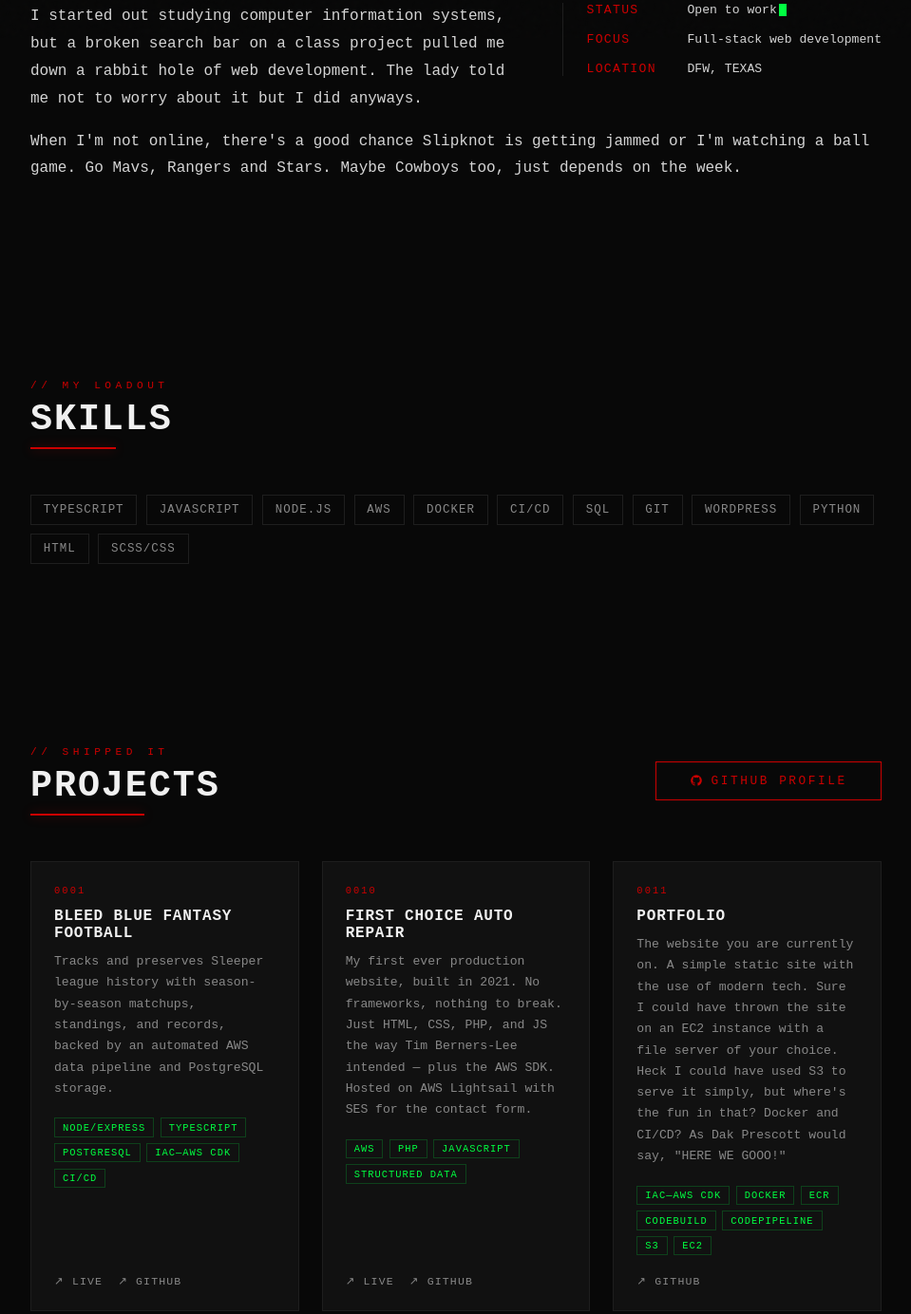
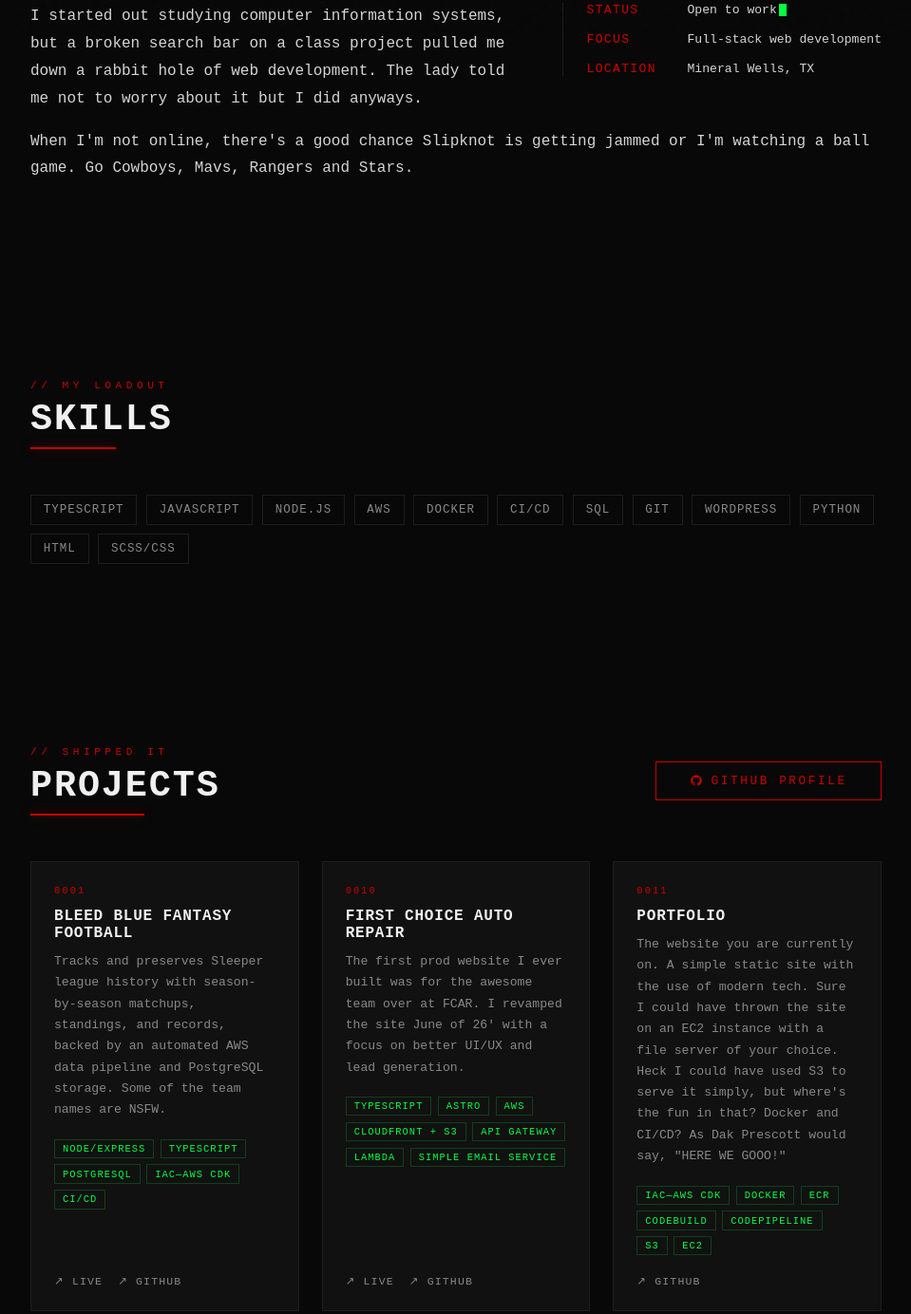
Before and after one commit to ballhog23/portfolio, a plain HTML site: page site/index.html in a window 1280 px wide. Shown: the part 1013-2397 px from the top of the page at 95% size, without its empty margins (160-1119 px from the left). Drawn offline with Linux system fonts and the light colour scheme.

Commit message:
updated fcar to reflex new changes -> caddy version bump

```diff
--- a/site/index.html
+++ b/site/index.html
@@ -6,11 +6,11 @@
   <meta name="viewport" content="width=device-width, initial-scale=1.0" />
   <meta name="theme-color" content="#080808" />
   <meta name="description"
-    content="Caleb Pirkle is a web developer located in DFW, Texas, building modern web applications and digital experiences." />
-  <title>Caleb Pirkle — Web Developer</title>
+    content="Caleb Pirkle is a web developer located in Mineral Wells, TX, building modern web applications and digital experiences." />
+  <title>Caleb Pirkle — Web Developer — Mineral Wells, TX</title>
   <link rel="icon" type="image/svg+xml" href="favicon.svg" />
   <link rel="stylesheet" href="style.css" />
-  <script src="main.js" defer></script>
+  <script src="main.js" async defer></script>
 </head>
 
 <body>
@@ -25,8 +25,8 @@
   </nav>
   <main>
     <section id="hero">
-      <h1 class="hero-name" data-text="Caleb Pirkle">Caleb Pirkle</h1>
-      <p class="hero-title">Web Developer</p>
+      <p class="hero-name" data-text="Caleb Pirkle">Caleb Pirkle</p>
+      <h1 class="hero-title">Web Developer</h1>
       <a href="#projects" class="hero-cta">View My Work</a>
     </section>
     <section id="about">
@@ -44,7 +44,7 @@
           </div>
           <div class="detail-row">
             <span class="detail-label">Location</span>
-            <span class="detail-value">DFW, TEXAS</span>
+            <span class="detail-value">Mineral Wells, TX</span>
           </div>
         </div>
         <div class="about-bio reveal">
@@ -54,7 +54,7 @@
           </p>
           <p>
             When I'm not online, there's a good chance Slipknot is getting jammed or I'm watching a ball game.
-            Go Mavs, Rangers and Stars. Maybe Cowboys too, just depends on the week.
+            Go Cowboys, Mavs, Rangers and Stars.
           </p>
         </div>
       </div>
@@ -99,7 +99,7 @@
           <h3 class="project-title">Bleed Blue Fantasy Football</h3>
           <p class="project-desc">
             Tracks and preserves Sleeper league history with season-by-season matchups, standings, and records, backed
-            by an automated AWS data pipeline and PostgreSQL storage.
+            by an automated AWS data pipeline and PostgreSQL storage. Some of the team names are NSFW.
           </p>
           <div class="project-stack">
             <span class="stack-tag">Node/Express</span>
@@ -118,15 +118,17 @@
           <p class="project-number">0010</p>
           <h3 class="project-title">First Choice Auto Repair</h3>
           <p class="project-desc">
-            My first ever production website, built in 2021. No frameworks, nothing to break. Just HTML, CSS, PHP,
-            and JS the way Tim Berners-Lee intended — plus the AWS SDK.
-            Hosted on AWS Lightsail with SES for the contact form.
+            The first prod website I ever built was for the awesome team over at FCAR. I revamped the site
+            June of 26' with a focus on better UI/UX and lead generation.
           </p>
           <div class="project-stack">
+            <span class="stack-tag">TypeScript</span>
+            <span class="stack-tag">Astro</span>
             <span class="stack-tag">AWS</span>
-            <span class="stack-tag">PHP</span>
-            <span class="stack-tag">JavaScript</span>
-            <span class="stack-tag">Structured Data</span>
+            <span class="stack-tag">CloudFront + S3</span>
+            <span class="stack-tag">API Gateway</span>
+            <span class="stack-tag">Lambda</span>
+            <span class="stack-tag">Simple Email Service</span>
           </div>
           <div class="project-links">
             <a href="https://www.firstchoiceautotx.com/" class="project-link" target="_blank">Live</a>
```
Also changed, not shown: 1 other file.
